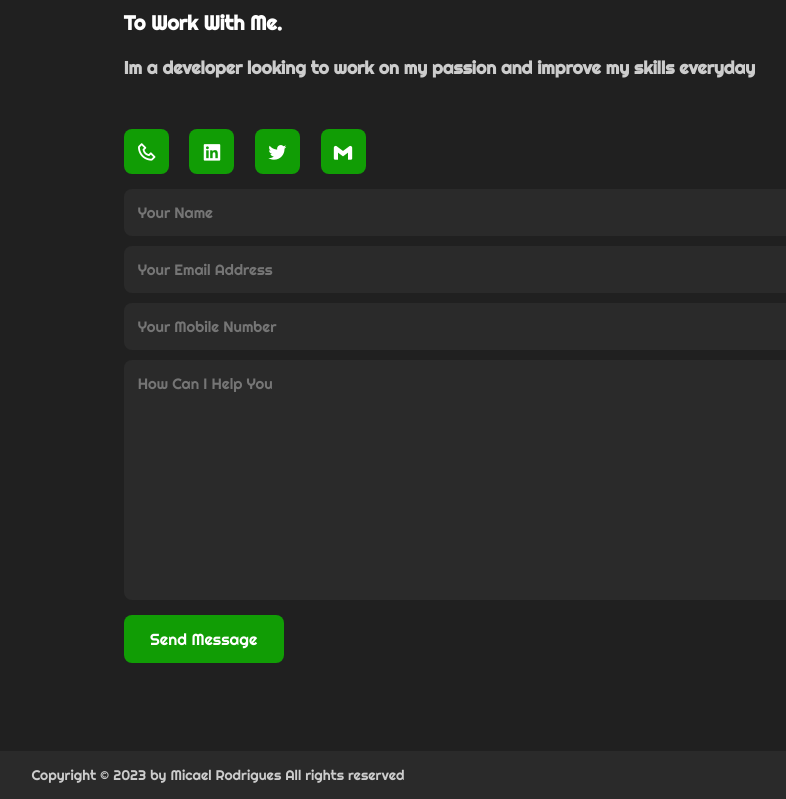
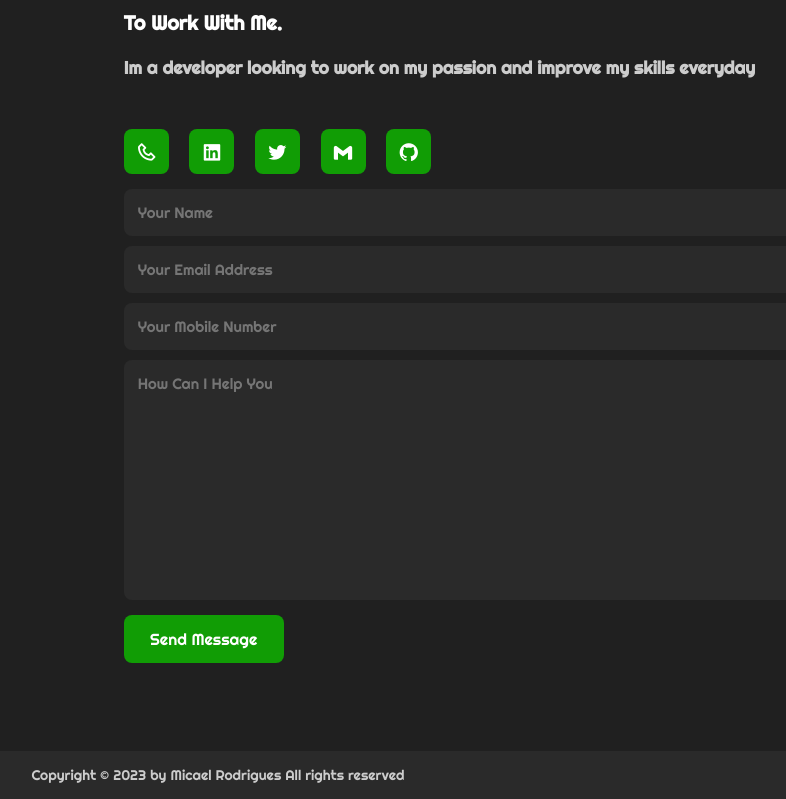
Before and after one commit to Yozorazinho/Portfolio, a plain HTML site: page index.html in a window 1280 px wide. Shown: the part 2733-3532 px from the top of the page, without its empty margins (7-793 px from the left). Drawn offline with nearby package versions, Linux system fonts and the light colour scheme.

Commit message:
my commit

```diff
--- a/index.html
+++ b/index.html
@@ -150,6 +150,7 @@
                     <a href="https://www.linkedin.com/in/micael-rodrigues-5943981b6/"><i class='bx bxl-linkedin-square' ></i></a>
                     <a href="https://twitter.com/Whiskeyredbull"><i class='bx bxl-twitter' ></i></a>
                     <a href="mailto:micael003rodrigues@gmail.com"><i class='bx bxl-gmail' ></i></a>
+                    <a href="https://github.com/Yozorazinho"><i class='bx bxl-github'></i></a>
                  </div>
 
                  <div class="contact-form">
```
